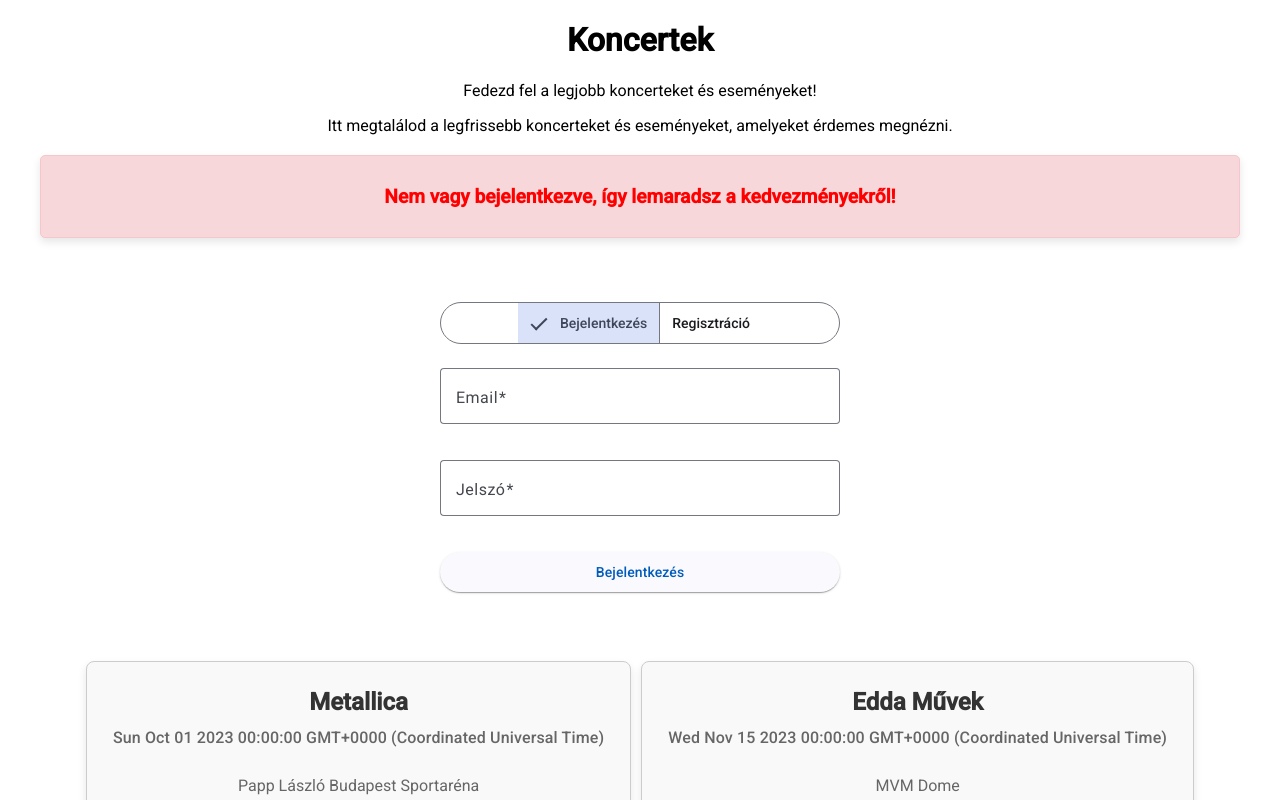
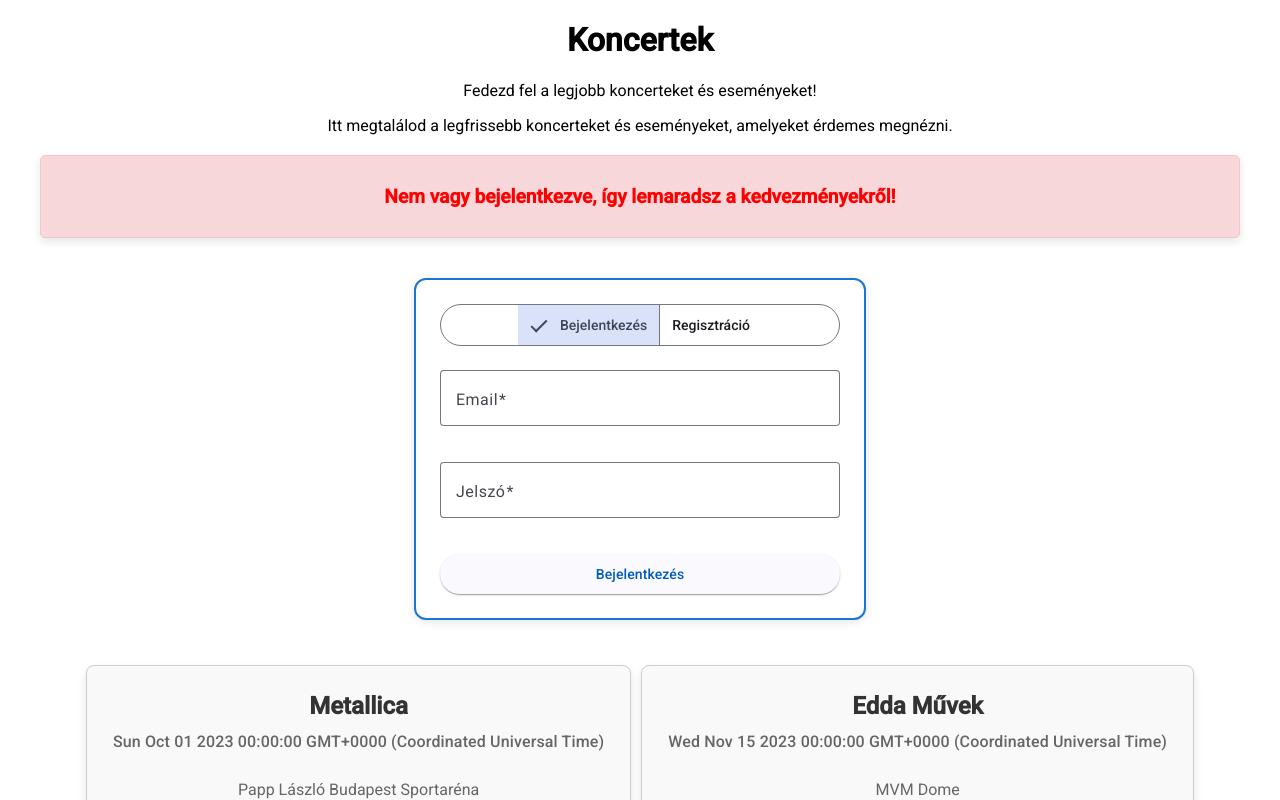
Before and after one commit to Marci0817/webkert-koncertjegy, an Angular app: page / in a window 1280 px wide. Shown: the top 800 px of the page. Built offline with nearby package versions, Linux system fonts and the light colour scheme.

Commit message:
Add attribute directives

```diff
--- a/src/app/auth-form/auth-form.component.css
+++ b/src/app/auth-form/auth-form.component.css
@@ -4,6 +4,11 @@
   padding: 24px;
   background-color: white;
   border-radius: 12px;
+  box-shadow: 0 2px 10px rgba(0, 0, 0, 0.1);
+}
+
+.logged-out {
+  animation: pulseBorder 1s ease-in-out;
 }
 
 .auth-tabs {
@@ -17,3 +22,15 @@
   flex-direction: column;
   gap: 16px;
 }
+
+@keyframes pulseBorder {
+  0% {
+    border-color: #1976d2;
+  }
+  50% {
+    border-color: #42a5f5;
+  }
+  100% {
+    border-color: #1976d2;
+  }
+}
--- a/src/app/auth-form/auth-form.component.html
+++ b/src/app/auth-form/auth-form.component.html
@@ -1,4 +1,9 @@
-<div class="auth-container mat-elevation-z4" *ngIf="!isloggedIn">
+<div
+  class="auth-container mat-elevation-z4"
+  *ngIf="!isloggedIn"
+  [ngClass]="{ 'logged-out': !isloggedIn }"
+  [ngStyle]="{ border: '2px solid #1976d2', transition: '0.3s' }"
+>
   <mat-button-toggle-group
     class="auth-tabs"
     [value]="activeTab"
```
